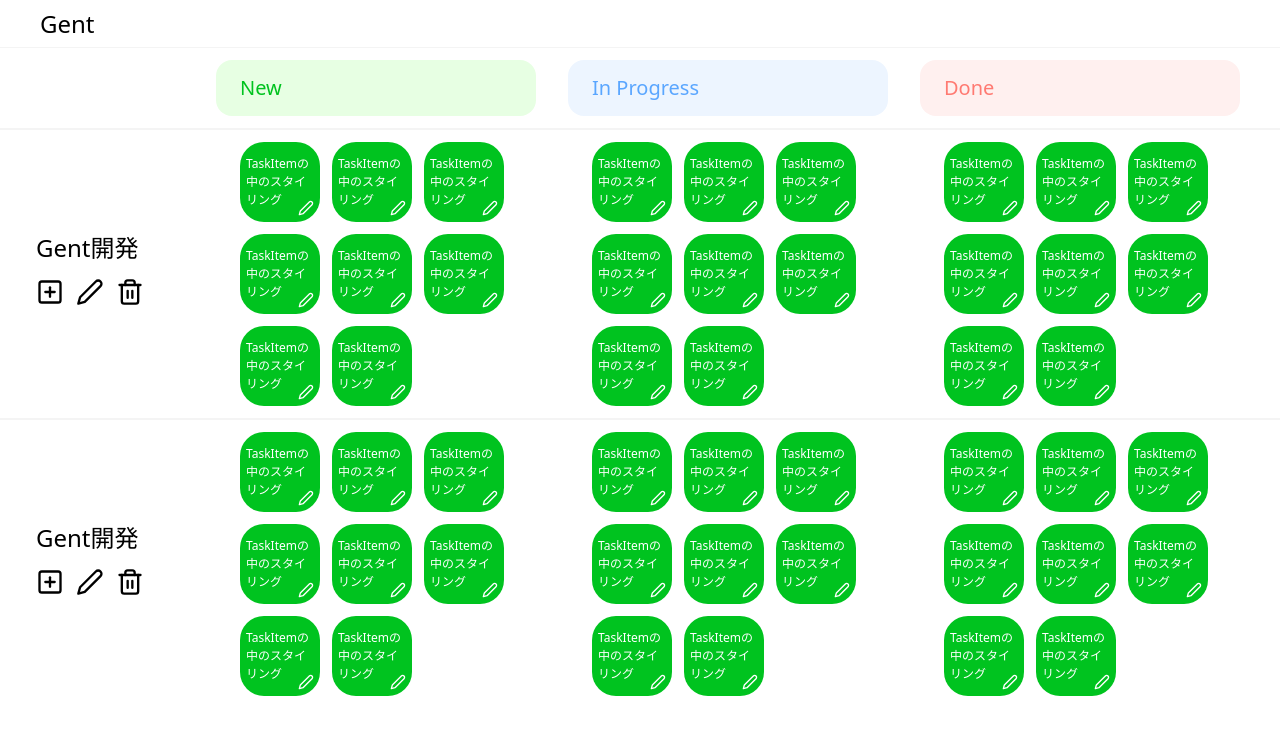
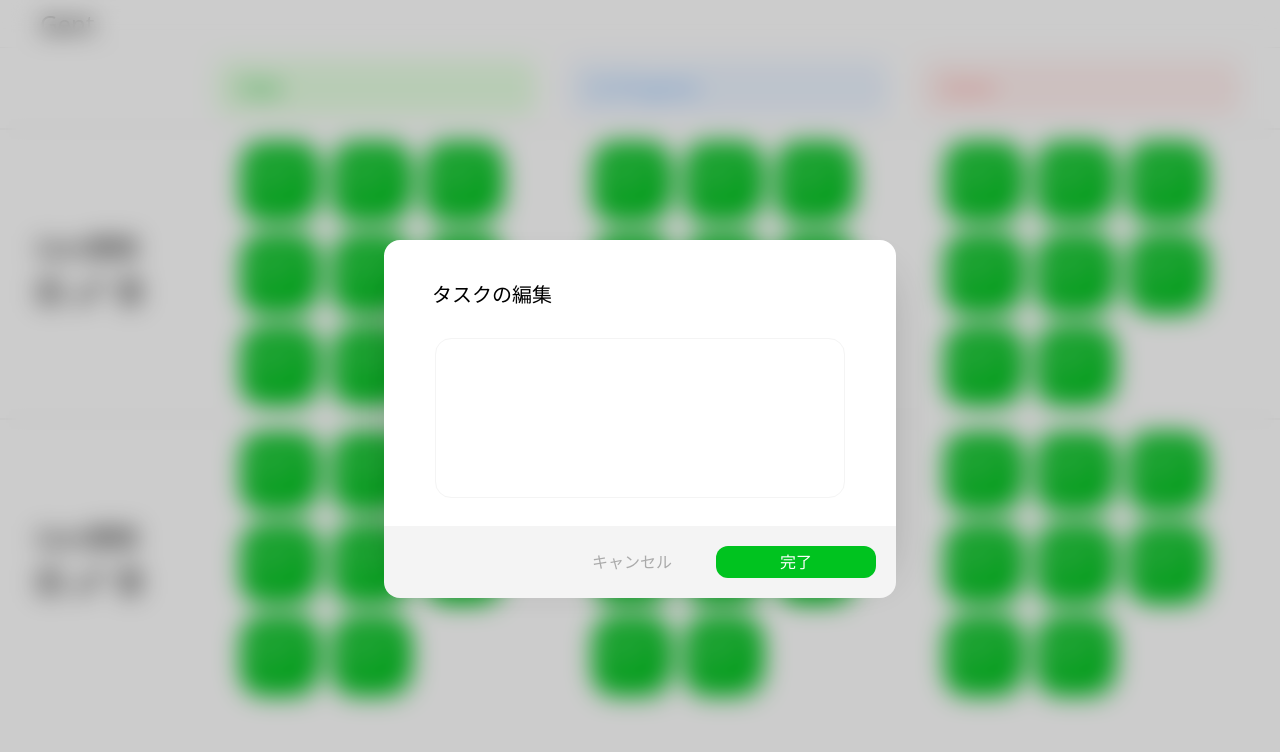
Before and after one commit to Keigo-Hirohara/LittleComp, a Next.js app in the folder app/client/: page / in a window 1280 px wide. Both pictures are taken after a click on the icon 306 px from the left and 208 px from the top of the page. Shown: the top 752 px of the page. Built offline with nearby package versions, Linux system fonts and the light colour scheme.

Commit message:
add task edit modal

```diff
--- /dev/null
+++ b/app/client/components/modal/EditTaskModal.tsx
@@ -0,0 +1,38 @@
+import React from 'react';
+
+const EditTaskModal = (props: any) => {
+  if (!props.isOpened) {
+    return null;
+  }
+  return (
+    <div
+      className="flex justify-center items-center overflow-auto fixed inset-0 m-auto bg-black1 bg-opacity-20 backdrop-blur-md z-20"
+      onClick={props.onClose}
+    >
+      {/* Todo: Add new custom margin and width value to tailwind.config.js not use [] */}
+      <div
+        className="bg-white h-80 w-[32rem] rounded-2xl shadow-2xl"
+        onClick={(e) => e.stopPropagation()}
+      >
+        <h2 className="mt-10 ml-12 text-xl"> タスクの編集</h2>
+        <form action="">
+          {/* Todo: Arrange textarea input values font-size, padding, ... */}
+          <textarea className="block mx-auto my-7 border-[1px] border-black3 rounded-2xl w-4/5 h-40 resize-none"></textarea>
+          <div className="text-right bg-black3 mt-5 w-full rounded-b-2xl py-5">
+            <button
+              className="mr-5 bg-black3 w-32 py-1 text-black2"
+              onClick={props.onClose}
+            >
+              キャンセル
+            </button>
+            <button className="bg-green1 w-40 mr-5 py-1 rounded-xl text-white">
+              完了
+            </button>
+          </div>
+        </form>
+      </div>
+    </div>
+  );
+};
+
+export default EditTaskModal;
--- a/app/client/components/story/StoryItem.tsx
+++ b/app/client/components/story/StoryItem.tsx
@@ -4,6 +4,7 @@ import { PlusSquare, Edit2, Trash2 } from 'react-feather';
 import CreateTaskModal from '../modal/CreateTaskModal';
 import EditStoryModal from '../modal/EditStoryModal';
 import DeleteStoryAlert from '../modal/DeleteStoryAlert';
+import EditTaskModal from '../modal/EditTaskModal';
 
 const StoryItem = () => {
   const [isCreateTaskModalOpen, setIsCreateTaskModalOpen] = useState(false);
--- a/app/client/components/task/TaskItem.tsx
+++ b/app/client/components/task/TaskItem.tsx
@@ -1,13 +1,22 @@
-import React from 'react';
+import React, { useState } from 'react';
 import { Edit2 } from 'react-feather';
+import EditTaskModal from '../modal/EditTaskModal';
 
 const TaskItem = () => {
+  const [isEditTaskModalOpen, setIsEditTaskModalOpen] = useState(false);
   return (
     <div className="relative w-20 h-20 bg-green1 rounded-3xl ml-3 mb-3">
       <p className="flex items-center h-20 text-white text-xs mx-1.5 w-4/5">
         TaskItemの中のスタイリング
       </p>
-      <Edit2 className=" w-4 h-4 absolute bottom-1.5 right-1.5 text-white" />
+      <Edit2
+        onClick={() => setIsEditTaskModalOpen(true)}
+        className=" w-4 h-4 absolute bottom-1.5 right-1.5 text-white"
+      />
+      <EditTaskModal
+        isOpened={isEditTaskModalOpen}
+        onClose={() => setIsEditTaskModalOpen(false)}
+      />
     </div>
   );
 };
--- a/app/client/pages/index.tsx
+++ b/app/client/pages/index.tsx
@@ -4,7 +4,6 @@ import StoryList from '../components/story/StoryList';
 import { useState } from 'react';
 
 const Home: NextPage = () => {
-  const [isModalOpen, setIsModalModal] = useState<boolean>(false);
   return (
     <>
       <TaskBlockBar />
```
